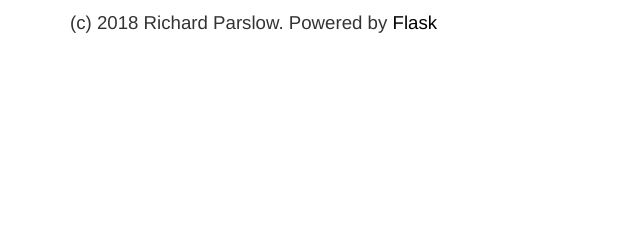
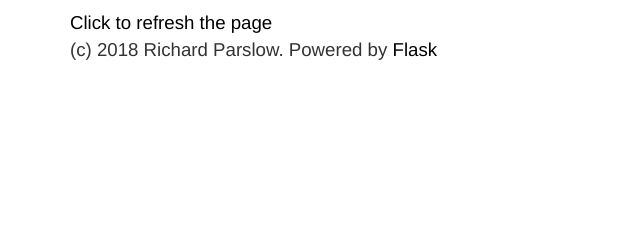
Before and after one commit to retrorich75/phatmeter, a Flask app: template templates/index.html in a window 1280 px wide. Shown: the part 377-617 px from the top of the page, without its empty margins (0-640 px from the left). Run offline with Flask 2, Linux system fonts and the light colour scheme; the template is opened without the code that fills it, so the values that code supplies are empty; some libraries are stand-ins or nearby versions.

Commit message:
Update index.html

```diff
--- a/templates/index.html
+++ b/templates/index.html
@@ -52,7 +52,7 @@
 </div>
 </p>
 </div>
-
+<A HREF="javascript:history.go(0)">Click to refresh the page</A>
 </div>
 <div class="footer" id="footer">
 	<p>(c) 2018 Richard Parslow.
```
